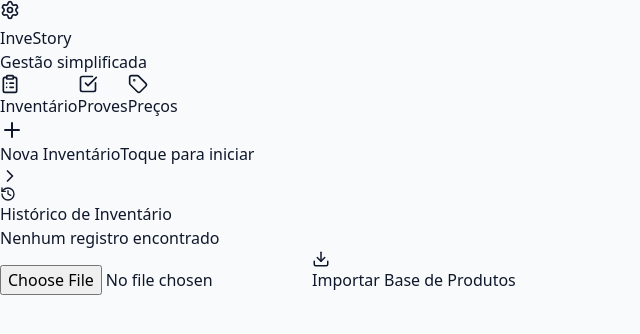
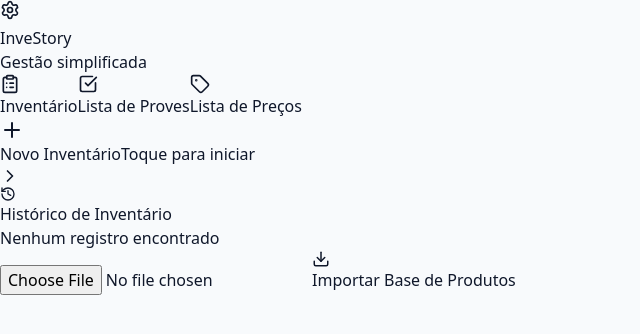
Before and after one commit to DevColares/inventory-app-vd, a React (Vite) app in the folder frontend/: page / in a window 1280 px wide. Shown: the top 334 px of the page, without its empty margins (0-640 px from the left). Built offline with nearby package versions, Linux system fonts and the light colour scheme.

Commit message:
style: fix grammatical gender for session creation labels (Novo/Nova)

```diff
--- a/frontend/src/components/InventoryApp.jsx
+++ b/frontend/src/components/InventoryApp.jsx
@@ -14,9 +14,9 @@ import {
 } from '../services/api';
 
 const TABS = [
-  { id: 'inventory', label: 'Inventário', icon: ClipboardList, color: 'blue' },
-  { id: 'proves', label: 'Proves', icon: CheckSquare, color: 'purple' },
-  { id: 'prices', label: 'Preços', icon: Tag, color: 'emerald' },
+  { id: 'inventory', label: 'Inventário', gender: 'm', icon: ClipboardList, color: 'blue' },
+  { id: 'proves', label: 'Lista de Proves', gender: 'f', icon: CheckSquare, color: 'purple' },
+  { id: 'prices', label: 'Lista de Preços', gender: 'f', icon: Tag, color: 'emerald' },
 ];
 
 const InventoryApp = () => {
@@ -55,11 +55,12 @@ const InventoryApp = () => {
   };
 
   const handleCreateSession = () => {
-    const tabLabel = TABS.find(t => t.id === activeTab).label;
-    const name = prompt(`Nome da nova ${tabLabel}:`, `${tabLabel} ${new Date().toLocaleDateString()}`);
+    const tab = TABS.find(t => t.id === activeTab);
+    const prefix = tab.gender === 'm' ? 'Novo' : 'Nova';
+    const name = prompt(`Nome do ${prefix.toLowerCase()} ${tab.label}:`, `${tab.label} ${new Date().toLocaleDateString()}`);
     if (name) {
       createSession(name, activeTab);
-      toast.success(`${tabLabel} criada!`);
+      toast.success(`${tab.label} criad${tab.gender === 'm' ? 'o' : 'a'}!`);
     }
   };
 
@@ -230,7 +231,7 @@ const InventoryApp = () => {
                 <Plus size={24} />
               </div>
               <div className="text-left">
-                <span className="block font-bold text-lg">Nova {activeTabData.label}</span>
+                <span className="block font-bold text-lg">{activeTabData.gender === 'm' ? 'Novo' : 'Nova'} {activeTabData.label}</span>
                 <span className="text-sm text-white/80">Toque para iniciar</span>
               </div>
             </div>
```
